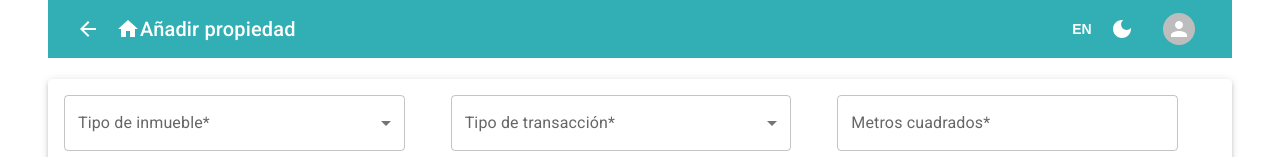
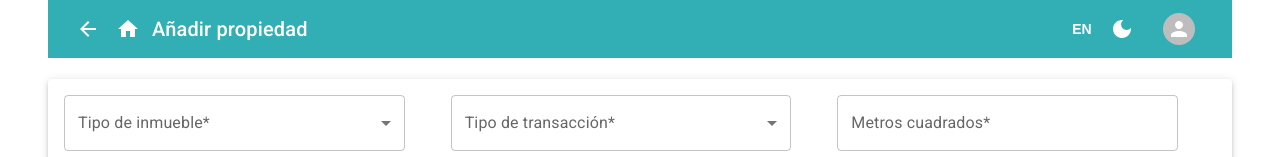
Before and after one commit to claudiavas/domus, a React (Vite) app in the folder frontend/: page /addHousing in a window 1280 px wide. Shown: the top 157 px of the page. Built offline with nearby package versions, Linux system fonts and the light colour scheme; no server answers.

Commit message:
style(header): separa el título del icono de inicio

```diff
--- a/frontend/src/components/HomePage/Header/Header.jsx
+++ b/frontend/src/components/HomePage/Header/Header.jsx
@@ -91,7 +91,7 @@ export const Header = ({component}) => {
             <HomeIcon sx={{ cursor: 'pointer' }} onClick={() => (navigate("/mainview"))} />
           </Box>
 
-          <Typography variant="h6" noWrap component="div" sx={{ fontSize: { xs: 16, sm: 20 } }}>
+          <Typography variant="h6" noWrap component="div" sx={{ ml: 1.5, fontSize: { xs: 16, sm: 20 } }}>
             {component}
           </Typography>
         </>
```
